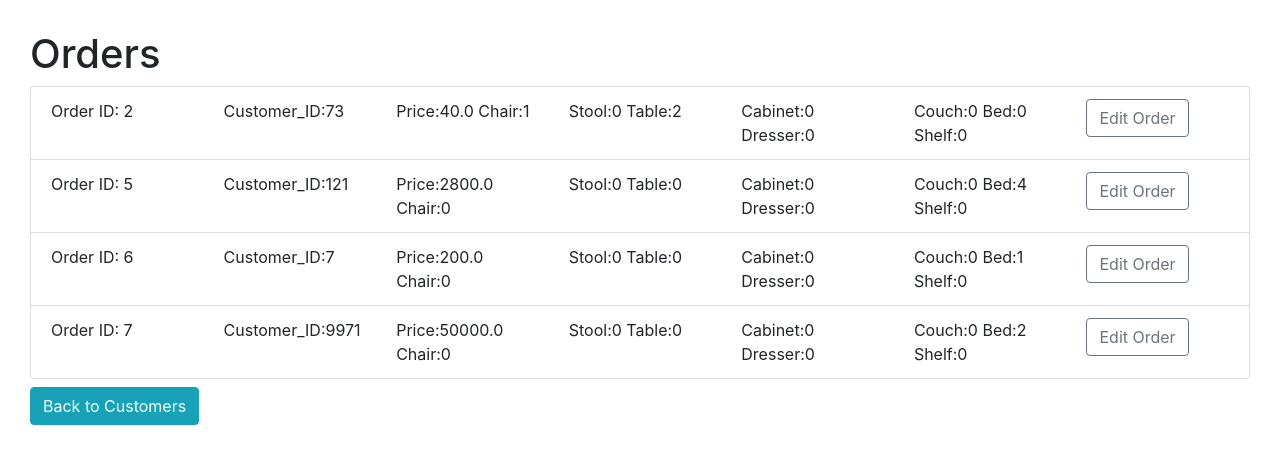
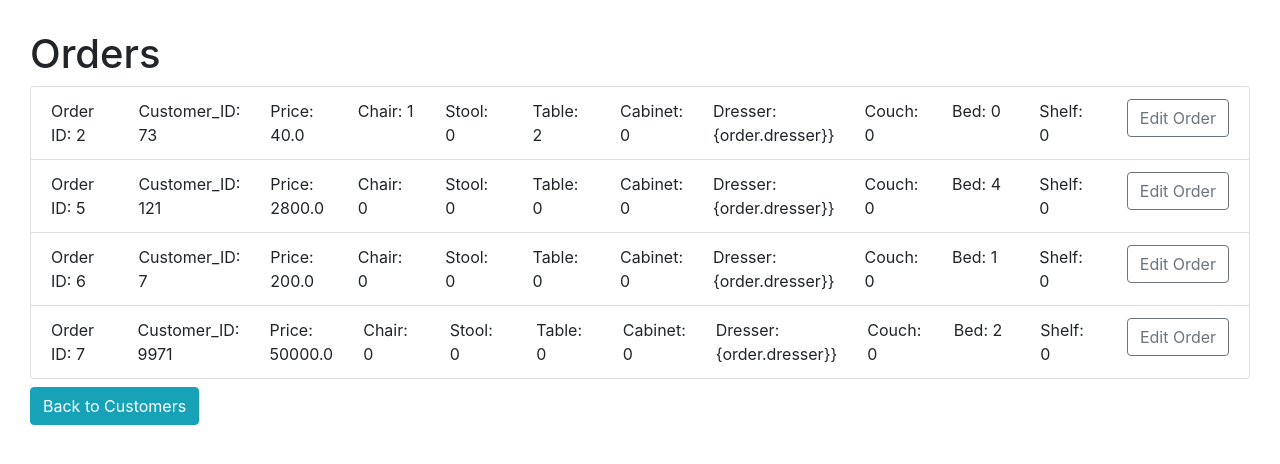
Before and after one commit to paulrebmann/Flask-Project, a Flask app: page /orders in a window 1280 px wide. Shown: the part 56-520 px from the top of the page. Run offline with Flask 3, Linux system fonts and the light colour scheme; data comes from the database, SQL or seed files in the repository; both versions use the stored data as it was after the commit; some libraries are stand-ins or nearby versions.

Commit message:
Finished Programming

```diff
--- a/app/models.py
+++ b/app/models.py
@@ -9,7 +9,7 @@
     customer_last_name = db.Column(db.String(50))
     age = db.Column(db.Integer)
     country = db.Column(db.String(50))
-    orders = db.relationship('Order',lazy=True)
+    orders = db.relationship('Order',lazy=True, cascade='all, delete-orphan')
 
     def __repr__(self):
         return '<Customer {}>'.format(self.customer_id)
@@ -21,7 +21,7 @@
 
     order_id = db.Column(db.Integer, primary_key=True)
     date = db.Column(db.Date)
-    customer_id = db.Column(db.Integer, db.ForeignKey('Customer.customer_id'), nullable=False)
+    customer_id = db.Column(db.Integer, db.ForeignKey('Customer.customer_id', ondelete='CASCADE'), nullable=False)
     price = db.Column(db.Float)
     chair = db.Column(db.Integer)
     stool = db.Column(db.Integer)
--- a/app/routes.py
+++ b/app/routes.py
@@ -1,23 +1,27 @@
-# Task 2: edit, add, delete data
+# Task 2
 from flask import Flask, render_template, request, redirect, url_for
 from flask_sqlalchemy import SQLAlchemy
-from datetime import datetime
 from app.models import Customer, Order
 from app import app, db
+import matplotlib.pyplot as plt
+import matplotlib
+from io import BytesIO
+import base64
 
 
-
-# routes.....
+# Here are the routes
 @app.route('/')
 def index():
     customers = Customer.query.all()
     return render_template('index.html', customers=customers, title='Order/Costumer System')
 
+# Show Orders
 @app.route('/orders')
 def orders():
     orders = Order.query.all()
     return render_template('orders.html', orders=orders)
 
+# Add Coustomer
 @app.route('/add_customer', methods=['GET', 'POST'])
 def add_customer():
     if request.method == 'POST':
@@ -35,6 +39,7 @@
 
     return render_template('add_customer.html')
 
+#Edit Customer
 @app.route('/edit_customer/<int:customer_id>', methods=['GET', 'POST'])
 def edit_customer(customer_id):
     customer = Customer.query.get_or_404(customer_id)
@@ -50,6 +55,7 @@
 
     return render_template('edit_customer.html', customer=customer)
 
+#Delete Customer
 @app.route('/delete_customer/<int:customer_id>', methods=['GET', 'POST'])
 def delete_customer(customer_id):
     customer = Customer.query.get_or_404(customer_id)
@@ -59,6 +65,7 @@
 
     return redirect(url_for('index'))
 
+#Add Order
 @app.route('/add_order/<int:customer_id>', methods=['GET', 'POST'])
 def add_order(customer_id):
     if request.method == 'POST':
@@ -80,6 +87,7 @@
 
     return render_template('add_order.html', customer_id=customer_id)
 
+#Edit Order
 @app.route('/edit_order/<int:order_id>', methods=['GET', 'POST'])
 def edit_order(order_id):
     order = Order.query.get_or_404(order_id)
@@ -100,7 +108,8 @@
 
     return render_template('edit_order.html', order=order)
 
-from sqlalchemy.orm import exc
+
+#Delete Order
 @app.route('/delete_order/<int:order_id>', methods=['POST'])
 def delete_order(order_id):
     order = Order.query.get_or_404(order_id)
@@ -112,17 +121,9 @@
 
 
 
-# Task 3a: visualize data
-from flask import Flask, render_template, request, redirect, url_for
-from flask_sqlalchemy import SQLAlchemy
-from datetime import datetime
-import matplotlib.pyplot as plt
-import matplotlib
-from io import BytesIO
-import base64
+# Task 3
 
-
-# where are the customers from?
+# Where are the Customers from
 @app.route('/customer_locations')
 def customer_locations():
     customers = Customer.query.all()
@@ -145,126 +146,72 @@
     plt.title('Customer Locations')
     plt.xticks(rotation=45, ha='right')
 
-    # Save the plot to a BytesIO object
+    # Save the plot
     img_data = BytesIO()
     plt.savefig(img_data, format='png')
     img_data.seek(0)
     plt.close()
 
-    # Convert the BytesIO object to base64 for embedding in HTML
     img_base64 = base64.b64encode(img_data.read()).decode('utf-8')
 
     return render_template('visualization1.html', img_base64=img_base64, title='Customer Locations')
 
 
-# most popular forniture?
-
+# most popular forniture
 @app.route('/popular_furniture')
 def popular_furniture():
-    # Möbeltypen aus den Anfragenparametern abrufen
+    # choose Forniture
     selected_furniture = request.args.getlist('furniture_type')
 
-    # Daten aus der Datenbank für die ausgewählten Möbeltypen abrufen
+    # data from db
     orders = Order.query.all()
     data = {furniture_type: [getattr(order, furniture_type) for order in orders] for furniture_type in selected_furniture}
 
-    # Scatterplot erstellen
+    # create plot
     matplotlib.use('agg')
     plt.figure(figsize=(10, 6))
     for furniture_type, values in data.items():
         plt.scatter([furniture_type] * len(values), values, label=furniture_type)
 
-    plt.xlabel('Möbeltyp')
-    plt.ylabel('Anzahl')
-    plt.title('Beliebte Möbeltypen')
+    plt.xlabel('types of furniture')
+    plt.ylabel('count')
+    plt.title('Popular types of furniture')
     plt.legend()
     plt.xticks(rotation=45, ha='right')
 
-    # Save the plot to a BytesIO object
     img_data = BytesIO()
     plt.savefig(img_data, format='png')
     img_data.seek(0)
     plt.close()
 
-    # Convert the BytesIO object to base64 for embedding in HTML
     img_base64 = base64.b64encode(img_data.read()).decode('utf-8')
 
     return render_template('visualization2.html', img_base64=img_base64, title='Furniture')
 
 
 
-#############################################################################
-# task 3b: visualize patterns
-from flask import Flask, render_template, request, redirect, url_for
-from flask_sqlalchemy import SQLAlchemy
-from datetime import datetime
-import matplotlib.pyplot as plt
-from io import BytesIO
-import base64
 
-
-# ... routes ...
-@app.route('/customer_order_relationship')
-def customer_order_relationship():
-    customers = Customer.query.all()
-
-    # Extracting data for the scatter plot
-    ages = [customer.age for customer in customers]
-    order_prices = [order.price for customer in customers for order in customer.orders]
-
-    # Scatter plot
-    matplotlib.use('agg')
-    plt.scatter(ages, order_prices, alpha=0.5)
-    plt.xlabel('Customer Age')
-    plt.ylabel('Order Price')
-    plt.title('Relationship Between Customer Age and Order Price')
-
-    # Save the plot to a BytesIO object
-    img_data = BytesIO()
-    plt.savefig(img_data, format='png')
-    img_data.seek(0)
-    plt.close()
-
-    # Convert the BytesIO object to base64 for embedding in HTML
-    img_base64 = base64.b64encode(img_data.read()).decode('utf-8')
-
-    return render_template('visualization.html', img_base64=img_base64, title='Customer-Order Relationship')
-
-
-
-##############################################################
-# task4: most orders and money spent
-from flask import Flask, render_template, request, redirect, url_for
-from flask_sqlalchemy import SQLAlchemy
-from datetime import datetime
-import matplotlib.pyplot as plt
-from io import BytesIO
-import base64
-
-
-# ...  routes ...
+# task4
+#Top Orders
 @app.route('/top_orders')
 def top_orders():
     customers = Customer.query.all()
-
-    # Find customers with the most orders
     customers_most_orders = sorted(customers, key=lambda x: len(x.orders), reverse=True)[:10]
-
     return render_template('top_order.html', customers=customers_most_orders)
 
+#Top Spends
 @app.route('/top_spenders')
 def top_spenders():
     customers = Customer.query.all()
-
-    # Find customers who spent the most money
     customers_highest_spending = sorted(customers, key=lambda x: sum(order.price for order in x.orders), reverse=True)[:10]
 
     return render_template('top_spenders.html', customers=customers_highest_spending)
 
 
 
-############################################################################
-## task5: special_offer for the client
+
+# task5
+# Special Offer
 @app.route('/special_offer/<int:customer_id>')
 def special_offer(customer_id):
     # Retrieve the customer and their order history
@@ -290,9 +237,10 @@
     return render_template('special_offer.html', offer_message=offer_message)
 
 
-###########################################
 
-#task6: recommendation
+
+# Task6:
+# Recommendation
 from surprise import Dataset, Reader, KNNBasic
 from surprise.model_selection import train_test_split
 import pandas as pd
--- a/app/templates/index.html
+++ b/app/templates/index.html
@@ -5,9 +5,9 @@
 {% endblock %}
 
 {% block content %}
-    <h1>Order/Costumer System</h1>
-    <h2>Customer</h2>
-    <a href="{{ url_for('add_customer') }}" class="btn btn-info mb-2">Add New Customer</a>
+    <h1 class="mb-3">Order/Costumer System</h1>
+    <h2 class="mb-3">Customer</h2>
+    <a href="{{ url_for('add_customer') }}" class="btn btn-info mb-3">Add New Customer</a>
     <ul class="list-group">
         {%for customer in customers%}
                 <li class="list-group-item">
--- a/app/templates/orders.html
+++ b/app/templates/orders.html
@@ -11,11 +11,16 @@
                 <li class="list-group-item">
                     <div class="row justify-content-start">
                         <div class="col">Order ID: {{order.order_id}} </div>
-                        <div class="col">Customer_ID:{{order.customer_id}} </div>
-                        <div class="col">Price:{{order.price}}  Chair:{{order.chair}} </div>
-                        <div class="col">Stool:{{order.stool}}  Table:{{order.table}} </div>
-                        <div class="col">Cabinet:{{order.cabinet}}  Dresser:{{order.dresser}} </div>
-                        <div class="col">Couch:{{order.couch}}  Bed:{{order.bed}}  Shelf:{{order.shelf}} </div>
+                        <div class="col">Customer_ID: {{order.customer_id}} </div>
+                        <div class="col">Price: {{order.price}}</div>
+                        <div class="col">Chair: {{order.chair}} </div>
+                        <div class="col">Stool: {{order.stool}} </div>
+                        <div class="col">Table: {{order.table}} </div>
+                        <div class="col">Cabinet: {{order.cabinet}}</div>
+                        <div class="col">Dresser: {order.dresser}} </div>
+                        <div class="col">Couch: {{order.couch}}</div>
+                        <div class="col">Bed: {{order.bed}}</div>
+                        <div class="col">Shelf: {{order.shelf}} </div>
                         <div class="col"><a href="{{ url_for('edit_order', order_id=order.order_id) }}" class="btn btn-outline-secondary">Edit Order</a></div>
                     </div>
                 </li>
--- a/app/templates/special_offer.html
+++ b/app/templates/special_offer.html
@@ -1,6 +1,7 @@
 {% extends "base.html" %}
 
 {% block content %}
+    <p>The customer receives a special offer for orders of 10 or more items. The message is also output in the console.</p>
     <div class="card">
         <div class="card-body">
             <h3>{{ offer_message }}</h3>
--- a/app/templates/top_spenders.html
+++ b/app/templates/top_spenders.html
@@ -4,9 +4,9 @@
     <h1>Top Spenders</h1>
     <ul class="list-group">
         {% for customer in customers %}
-        <li class="list-group-item">
-            {{ customer.customer_first_name }} {{ customer.customer_last_name }}
-        </li>
+            <li class="list-group-item">
+                {{ customer.customer_first_name }} {{ customer.customer_last_name }} {{ total_spent }}
+            </li>
         {% endfor %}
     </ul>
     <br>
```
Also changed, not shown: app/templates/visualization2.html (+6 -1 lines), app.db.
